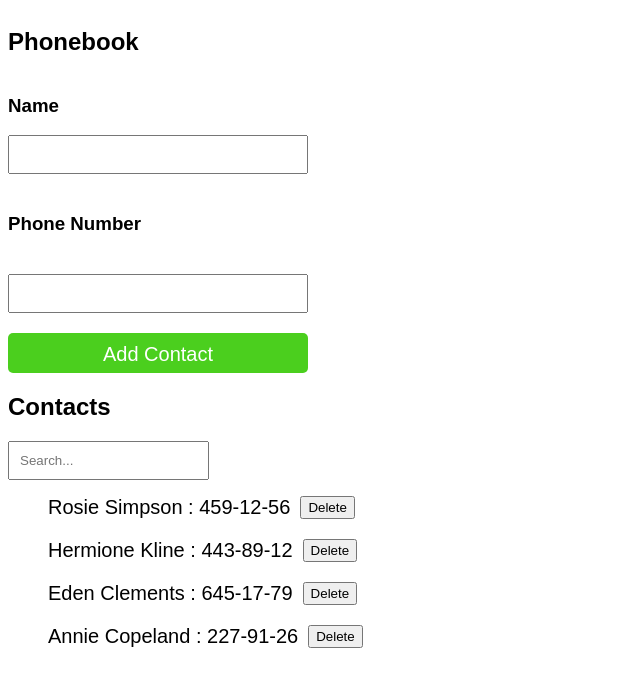
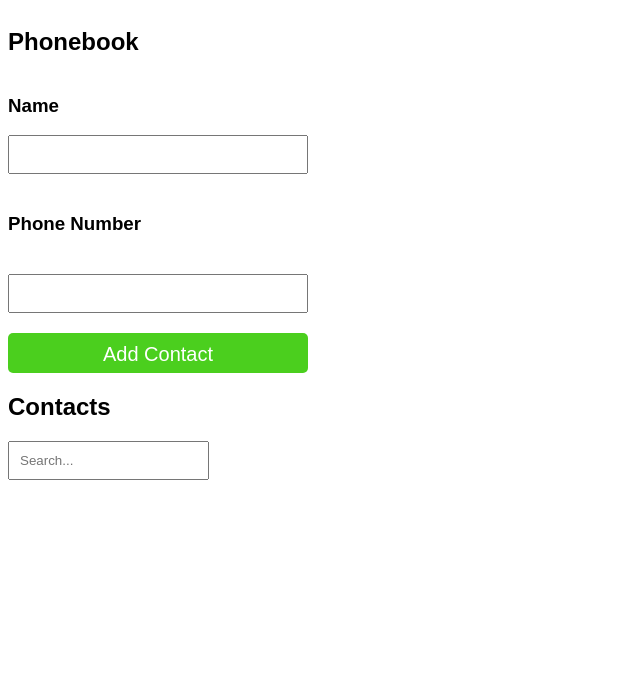
Before and after one commit to smrtpage/React-Phonebook-Dz3, a React (Vite) app: page / in a window 1280 px wide. Shown: the top 686 px of the page, without its empty margins (0-640 px from the left). Built offline with nearby package versions, Linux system fonts and the light colour scheme.

Commit message:
updatelocalstorage

```diff
--- a/src/App.jsx
+++ b/src/App.jsx
@@ -1,18 +1,26 @@
-import React, { useState } from "react";
+import React, { useState, useEffect } from "react";
 import { nanoid } from "nanoid";
 import styles from "./App.module.css";
 import ContactForm from "./components/ContactForm/ContactForm";
 import Filter from "./components/Filter/Filter";
 import ContactList from "./components/ContactList/ContactList";
 
+function initContacts() {
+  const contacts = localStorage.getItem("contacts");
+  if (contacts) {
+    return JSON.parse(contacts);
+  } else {
+    return [];
+  }
+}
+
 function App() {
-  const [contacts, setContacts] = useState([
-    { id: "id-1", name: "Rosie Simpson", number: "459-12-56" },
-    { id: "id-2", name: "Hermione Kline", number: "443-89-12" },
-    { id: "id-3", name: "Eden Clements", number: "645-17-79" },
-    { id: "id-4", name: "Annie Copeland", number: "227-91-26" },
-  ]);
+  const [contacts, setContacts] = useState(initContacts);
   const [filter, setFilter] = useState("");
+
+  useEffect(() => {
+    localStorage.setItem("contacts", JSON.stringify(contacts));
+  }, [contacts]);
 
   function addContact(name, number) {
     const newContact = {
```
